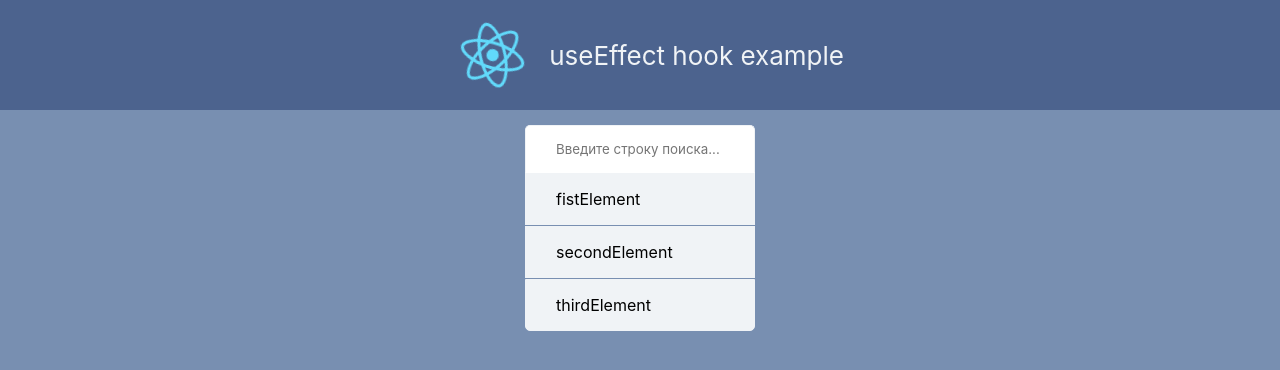
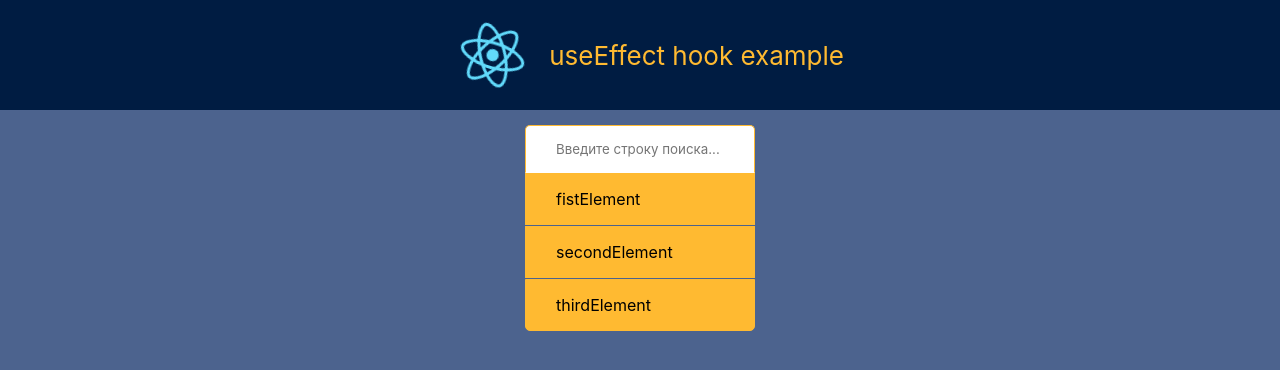
Before and after one commit to EGO7000/react-example, a React (Create React App) app: page / in a window 1280 px wide. Shown: the top 370 px of the page. Built offline with nearby package versions, Linux system fonts and the light colour scheme.

Commit message:
Вывел все в переменные в файл App.scss

```diff
--- a/src/App.scss
+++ b/src/App.scss
@@ -4,11 +4,16 @@ $radius: 5px;
 $paddings-vertical: 15px;
 $paddings-horizontal: 30px;
 $main-paddings: $paddings-vertical $paddings-horizontal;
-$main-color: #f0f3f6;
+$main-color: #ffba31;
 $header-color: #fff;
-$header-bg-color: #4c638e;
+$header-bg-color: #001c42;
+$body-bg-color: #4c638e;
 $base-font: -apple-system, BlinkMacSystemFont, 'Segoe UI', 'Roboto', 'Oxygen',
   'Ubuntu', 'Cantarell', 'Fira Sans', 'Droid Sans', 'Helvetica Neue', sans-serif;
+
+:root {
+  --body-bg-color: #{$body-bg-color};
+}
 
 .App {
   text-align: center;
--- a/src/index.scss
+++ b/src/index.scss
@@ -5,7 +5,7 @@ body {
     sans-serif;
   -webkit-font-smoothing: antialiased;
   -moz-osx-font-smoothing: grayscale;
-  background-color: #788fb1;
+  background-color: var(--body-bg-color);
 }
 
 code {
```
